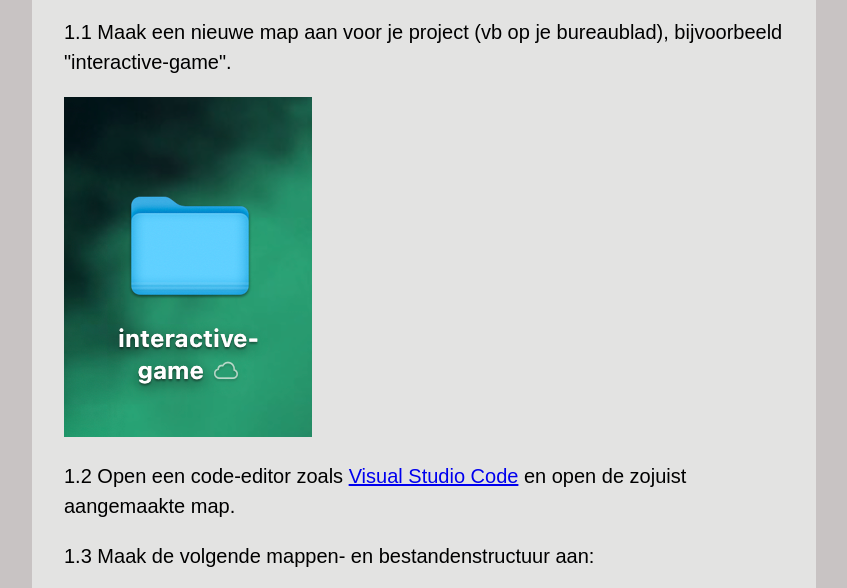
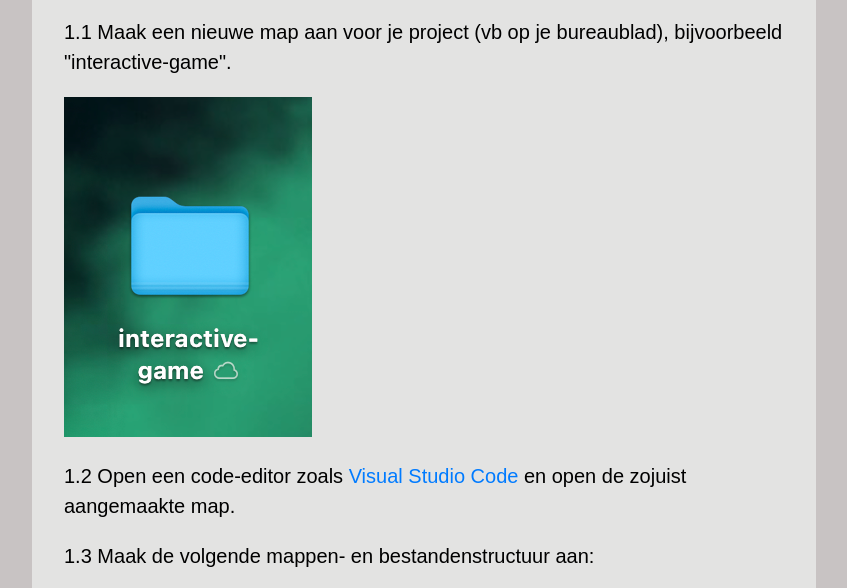
Before and after one commit to pgmgent-atwork2/project-1-workshop-start-2-code-matthias-jordan, a plain HTML site: page Tutorial/index.html in a window 1280 px wide. Shown: the part 143-731 px from the top of the page, without its empty margins (216-1063 px from the left). Drawn offline with Linux system fonts and the light colour scheme; a script that the page names is missing.

Commit message:
link styling

```diff
--- a/Tutorial/style.css
+++ b/Tutorial/style.css
@@ -21,3 +21,7 @@ p{
     font-size: 1.25rem;
     line-height: 1.5;
 }
+a{
+    color: #007bff;
+    text-decoration: none;
+}
```
